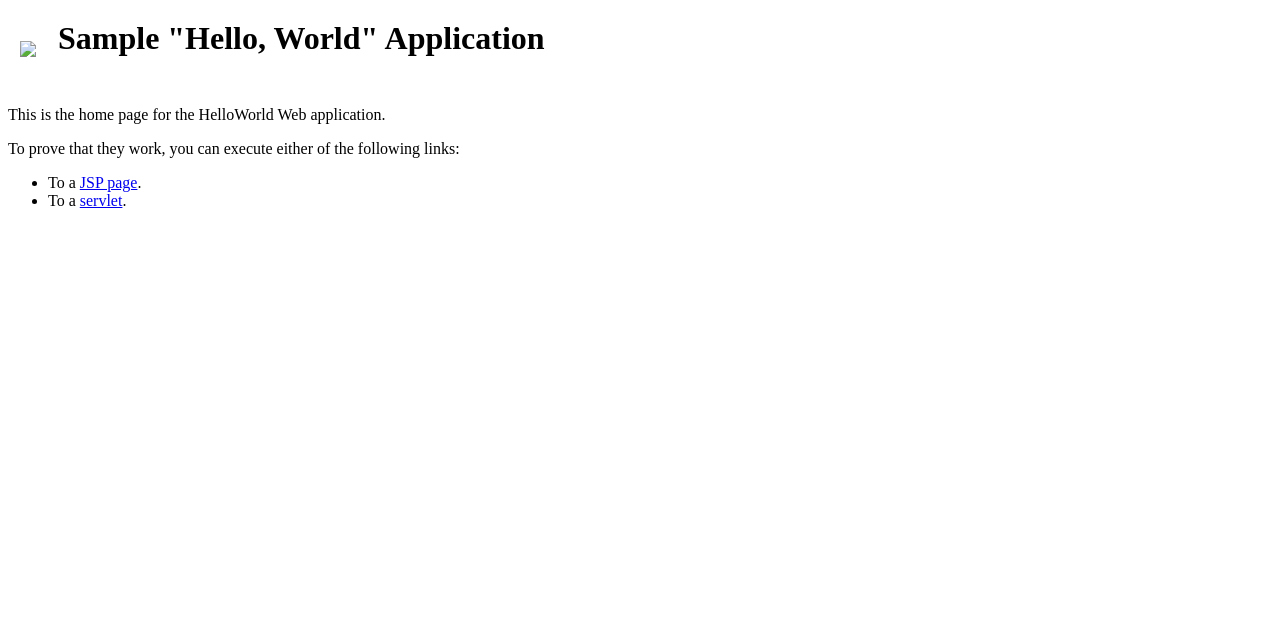
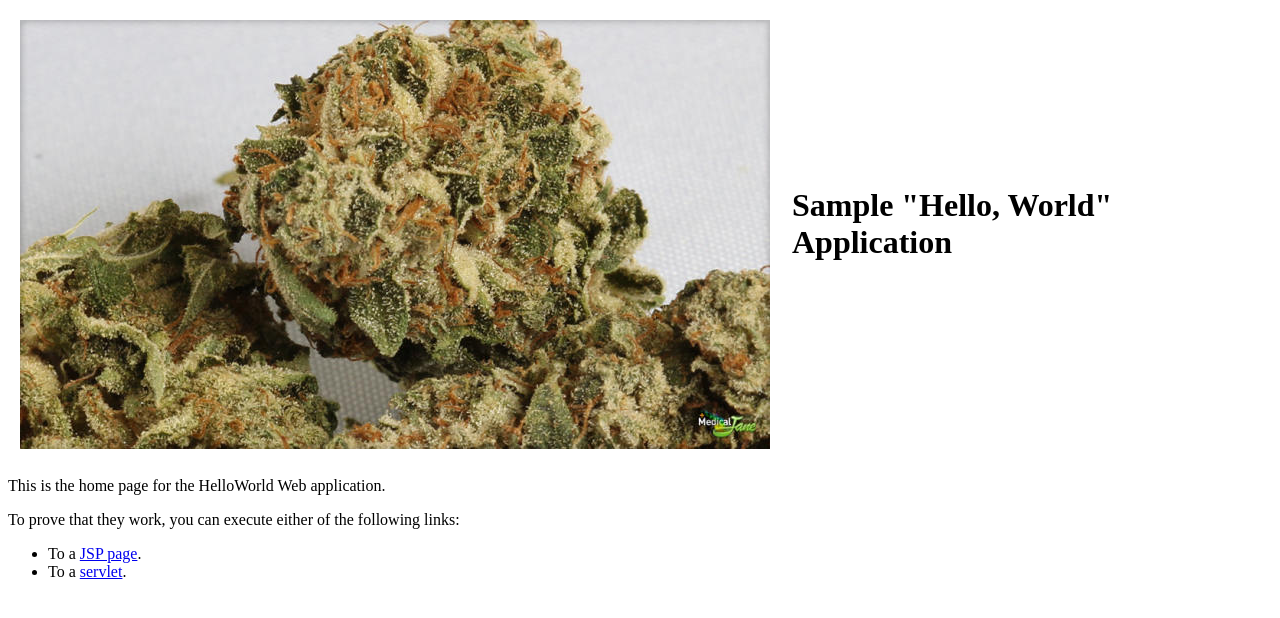
Before and after one commit to ashkanvafaee/website, a plain HTML site: page index.html in a window 1280 px wide. Drawn offline with Linux system fonts and the light colour scheme.

Commit message:
Level 2
Added picture

```diff
--- a/index.html
+++ b/index.html
@@ -7,7 +7,7 @@
     <table border="0" cellpadding="10">
       <tr>
         <td>
-          <img src="images/springsource.png">
+          <img src="OGKUSH.jpg">
         </td>
         <td>
           <h1>Sample "Hello, World" Application</h1>
```
Also changed, not shown: OGKUSH.jpg (added).
